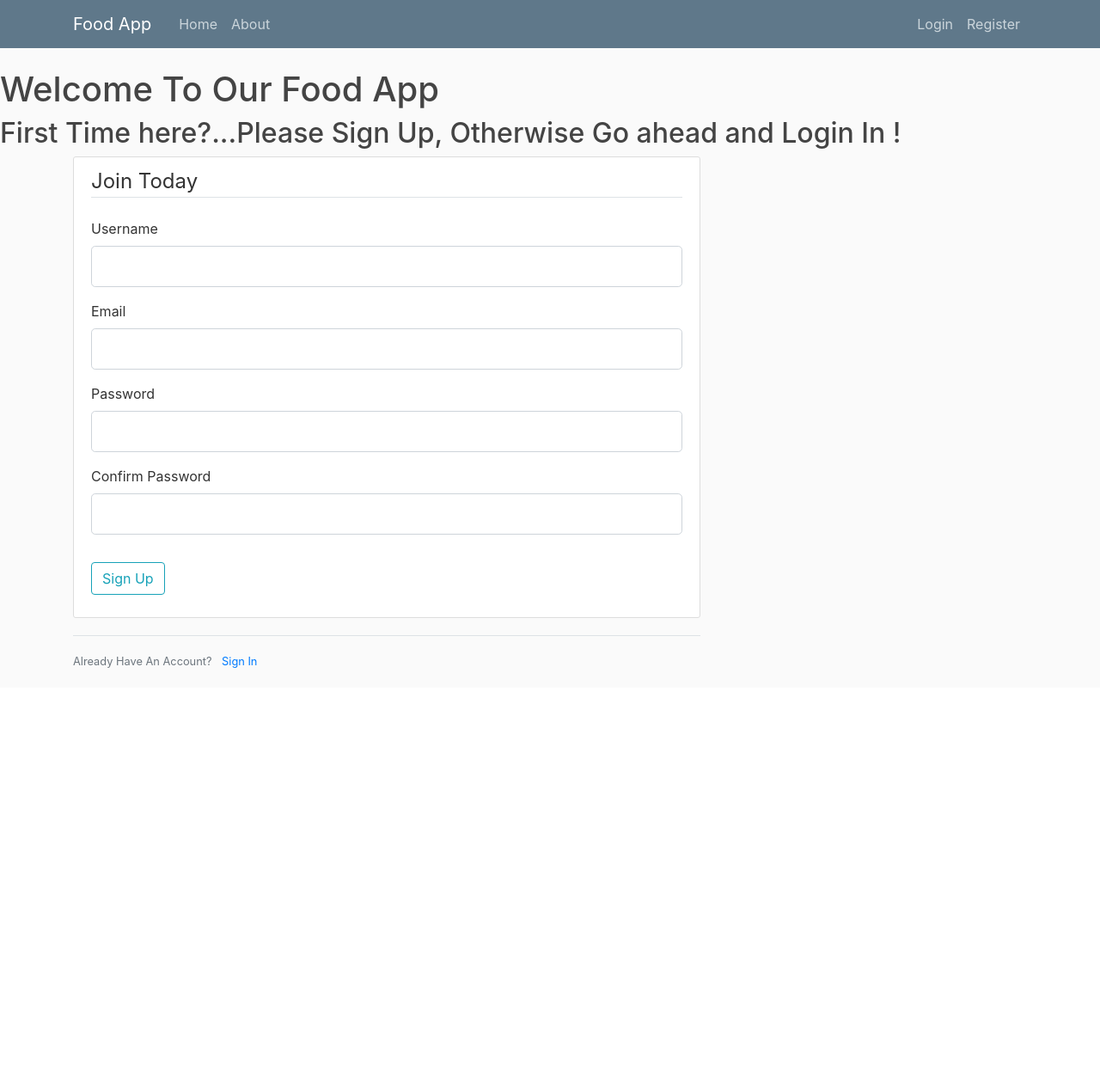
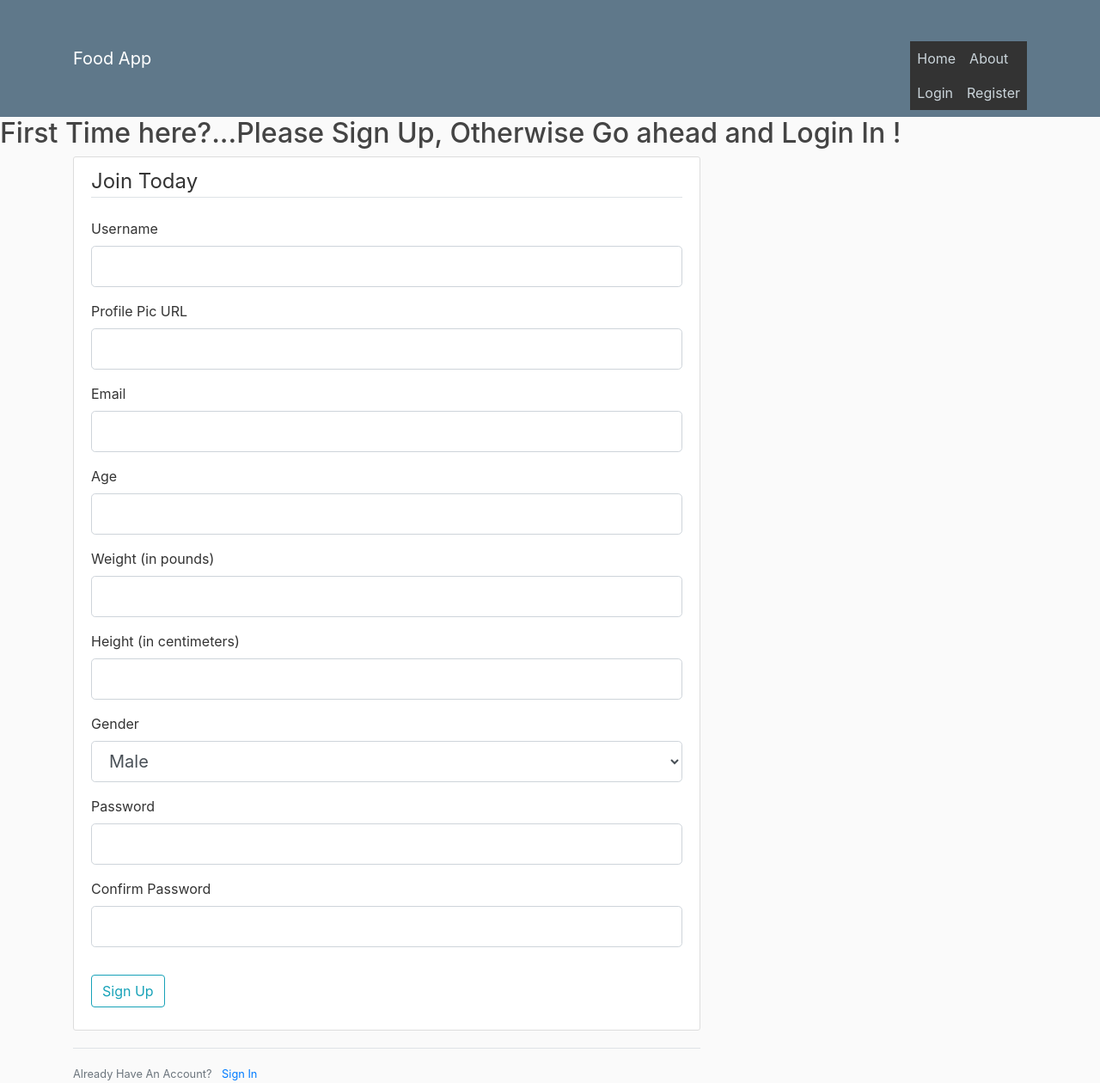
Before and after one commit to joshuahT/Food-Web-app, a Flask app: page /register in a window 1280 px wide. Shown: the whole page at 86% size. Before the commit the page ends 777 px from the top, so only its background shows below. Run offline with Flask 2, Linux system fonts and the light colour scheme; some libraries are stand-ins or nearby versions.

Commit message:
user data flow

```diff
--- a/app.py
+++ b/app.py
@@ -7,8 +7,8 @@ from flask_bcrypt import Bcrypt
 from flask_login import LoginManager, user_logged_in
 from flask_wtf import FlaskForm
 from dotenv import find_dotenv, load_dotenv
-from wtforms import StringField, PasswordField, SubmitField, BooleanField
-from wtforms.validators import DataRequired, Length, Email, EqualTo, ValidationError
+from wtforms import StringField, PasswordField, SubmitField, BooleanField, SelectField, IntegerField
+from wtforms.validators import DataRequired, Length, Email, EqualTo, ValidationError, NumberRange
 from flask_login import login_user, current_user, logout_user, login_required
 from flask import render_template, url_for, flash, redirect, request
 from models import db, User, recipes, recipes_reviews, save
@@ -72,10 +72,30 @@ class RegistrationForm(FlaskForm):
     username = StringField(
         "Username", validators=[DataRequired(), Length(min=2, max=20)]
     )
+    img_url = StringField(
+        "Profile Pic URL", validators=[DataRequired(), Length(min=2, max=100)]
+    )
     email = StringField("Email", validators=[DataRequired(), Email()])
     password = PasswordField("Password", validators=[DataRequired()])
     confirm_password = PasswordField(
         "Confirm Password", validators=[DataRequired(), EqualTo("password")]
+    )
+    age = IntegerField(
+        "Age", validators=[DataRequired(), NumberRange(min=0, max=110, message=None)]
+    )
+    weight = IntegerField(
+        "Weight (in pounds)", validators=[DataRequired(), NumberRange(min=0, max=300, message=None)]
+    )
+    height = IntegerField(
+        "Height (in centimeters)", validators=[DataRequired(), NumberRange(min=0, max=300, message=None)]
+    )
+    gender = SelectField(
+        'Gender',
+        [DataRequired()],
+        choices=[
+            ('Male', 'Male'),
+            ('Female', 'Female')
+        ]
     )
     submit = SubmitField("Sign Up")
 
@@ -135,7 +155,7 @@ def register():
             "utf-8"
         )
         user = User(
-            username=form.username.data, email=form.email.data, password=hashed_password
+            username=form.username.data, email=form.email.data, password=hashed_password, age=form.age.data, weight=form.weight.data, height=form.height.data, gender=form.gender.data, img_url=form.img_url.data,
         )
         db.session.add(user)
         db.session.commit()
@@ -166,16 +186,18 @@ def logout():
     logout_user()
     return redirect(url_for("home"))
 
-@app.route("/user")
+@app.route("/user", methods=["POST", "GET"])
 def user():
-    user_id = str(current_user.user_id)
-    name = current_user.name
-    img = current_user.img
+    id = current_user.id
+    username = current_user.username
+    img_url = current_user.img_url
     height = current_user.height
     weight = current_user.weight
     age = current_user.age
-    DATA = {"user_id": user_id, "name": name, "img": img, "height": height, "weight": weight, "age": age}
+    gender = current_user.gender
+    DATA = {"id": id, "username": username, "img_url": img_url, "height": height, "weight": weight, "age": age, "gender": gender}
     data = json.dumps(DATA)
+    print(data)
     return data
 
 @app.errorhandler(404)
--- a/models.py
+++ b/models.py
@@ -10,6 +10,11 @@ class User(UserMixin, db.Model):
     username = db.Column(db.String(999), unique=True)
     email = db.Column(db.String(999), unique=True)
     password = db.Column(db.String(999), nullable=False)
+    img_url = db.Column(db.String(999), nullable=False)
+    height = db.Column(db.Integer)
+    weight = db.Column(db.Integer)
+    age = db.Column(db.Integer)
+    gender = db.Column(db.String(999))
 
 
 class recipes(db.Model):
--- a/src/pages/Profile.js
+++ b/src/pages/Profile.js
@@ -4,7 +4,7 @@ import { Modal, Button } from 'react-bootstrap'
 import EditUser from '../components/EditUser'
 import { UserContext } from '../contexts/UserContext'
 
-export default function Profile(props) {
+export default function Profile() {
 
   function calculateBMI(weight, height) {
     const num = weight / (height ** 2);
@@ -42,7 +42,7 @@ export default function Profile(props) {
     <>
       <div className="profile">
         <div className='profile--img--box'>
-          <img className='profile--img' src={profileImg} alt="profile--img" />
+          <img className='profile--img' src={user.img} alt="profile--img" />
         </div>
 
         <div className='profile--container'>
--- a/static/main.css
+++ b/static/main.css
@@ -67,3 +67,9 @@ body {
     height: 25px;
     vertical-align: middle;
   }
+
+.collapse-navbar-collapse {
+  background-color: #333;
+  color: white;
+  margin-top: 40px;
+}
--- a/templates/layout.html
+++ b/templates/layout.html
@@ -26,7 +26,7 @@
           <button class="navbar-toggler" type="button" data-toggle="collapse" data-target="#navbarToggle" aria-controls="navbarToggle" aria-expanded="false" aria-label="Toggle navigation">
             <span class="navbar-toggler-icon"></span>
           </button>
-          <div class="collapse navbar-collapse" id="navbarToggle">
+          <div class="collapse-navbar-collapse" id="navbarToggle">
             <div class="navbar-nav mr-auto">
               <a class="nav-item nav-link" href="{{ url_for('home') }}">Home</a>
               <a class="nav-item nav-link" href="{{ url_for('about') }}">About</a>
--- a/templates/register.html
+++ b/templates/register.html
@@ -7,7 +7,6 @@
                 <legend class="border-bottom mb-4">Join Today</legend>
                 <div class="form-group">
                     {{ form.username.label(class="form-control-label") }}
-
                     {% if form.username.errors %}
                         {{ form.username(class="form-control form-control-lg is-invalid") }}
                         <div class="invalid-feedback">
@@ -17,6 +16,19 @@
                         </div>
                     {% else %}
                         {{ form.username(class="form-control form-control-lg") }}
+                    {% endif %}
+                </div>
+                <div class="form-group">
+                    {{ form.img_url.label(class="form-control-label") }}
+                    {% if form.img_url.errors %}
+                        {{ form.img_url(class="form-control form-control-lg is-invalid") }}
+                        <div class="invalid-feedback">
+                            {% for error in form.img_url.errors %}
+                                <span>{{ error }}</span>
+                            {% endfor %}
+                        </div>
+                    {% else %}
+                        {{ form.img_url(class="form-control form-control-lg") }}
                     {% endif %}
                 </div>
                 <div class="form-group">
@@ -30,6 +42,58 @@
                         </div>
                     {% else %}
                         {{ form.email(class="form-control form-control-lg") }}
+                    {% endif %}
+                </div>
+                <div class="form-group">
+                    {{ form.age.label(class="form-control-label") }}
+                    {% if form.age.errors %}
+                        {{ form.age(class="form-control form-control-lg is-invalid") }}
+                        <div class="invalid-feedback">
+                            {% for error in form.age.errors %}
+                                <span>{{ error }}</span>
+                            {% endfor %}
+                        </div>
+                    {% else %}
+                        {{ form.age(class="form-control form-control-lg") }}
+                    {% endif %}
+                </div>
+                <div class="form-group">
+                    {{ form.weight.label(class="form-control-label") }}
+                    {% if form.weight.errors %}
+                        {{ form.weight(class="form-control form-control-lg is-invalid") }}
+                        <div class="invalid-feedback">
+                            {% for error in form.weight.errors %}
+                                <span>{{ error }}</span>
+                            {% endfor %}
+                        </div>
+                    {% else %}
+                        {{ form.weight(class="form-control form-control-lg") }}
+                    {% endif %}
+                </div>
+                <div class="form-group">
+                    {{ form.height.label(class="form-control-label") }}
+                    {% if form.height.errors %}
+                        {{ form.height(class="form-control form-control-lg is-invalid") }}
+                        <div class="invalid-feedback">
+                            {% for error in form.height.errors %}
+                                <span>{{ error }}</span>
+                            {% endfor %}
+                        </div>
+                    {% else %}
+                        {{ form.height(class="form-control form-control-lg") }}
+                    {% endif %}
+                </div>
+                <div class="form-group">
+                    {{ form.gender.label(class="form-control-label") }}
+                    {% if form.gender.errors %}
+                        {{ form.gender(class="form-control form-control-lg is-invalid") }}
+                        <div class="invalid-feedback">
+                            {% for error in form.gender.errors %}
+                                <span>{{ error }}</span>
+                            {% endfor %}
+                        </div>
+                    {% else %}
+                        {{ form.gender(class="form-control form-control-lg") }}
                     {% endif %}
                 </div>
                 <div class="form-group">
```
Also changed, not shown: db.py (added, +13 -0 lines), src/contexts/UserContext.js (+23 -4 lines), src/styles/App.css (+2 -5 lines).
